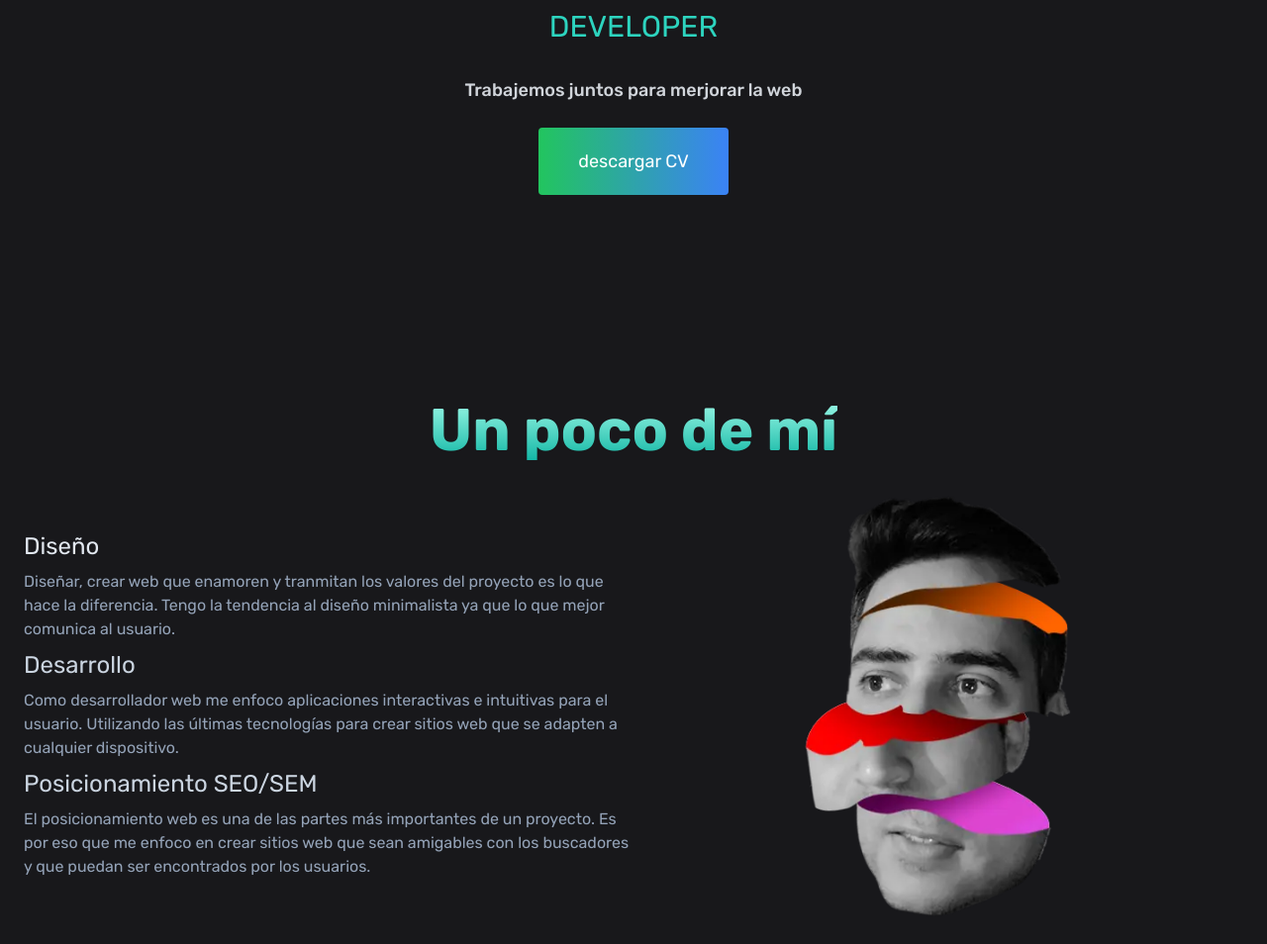
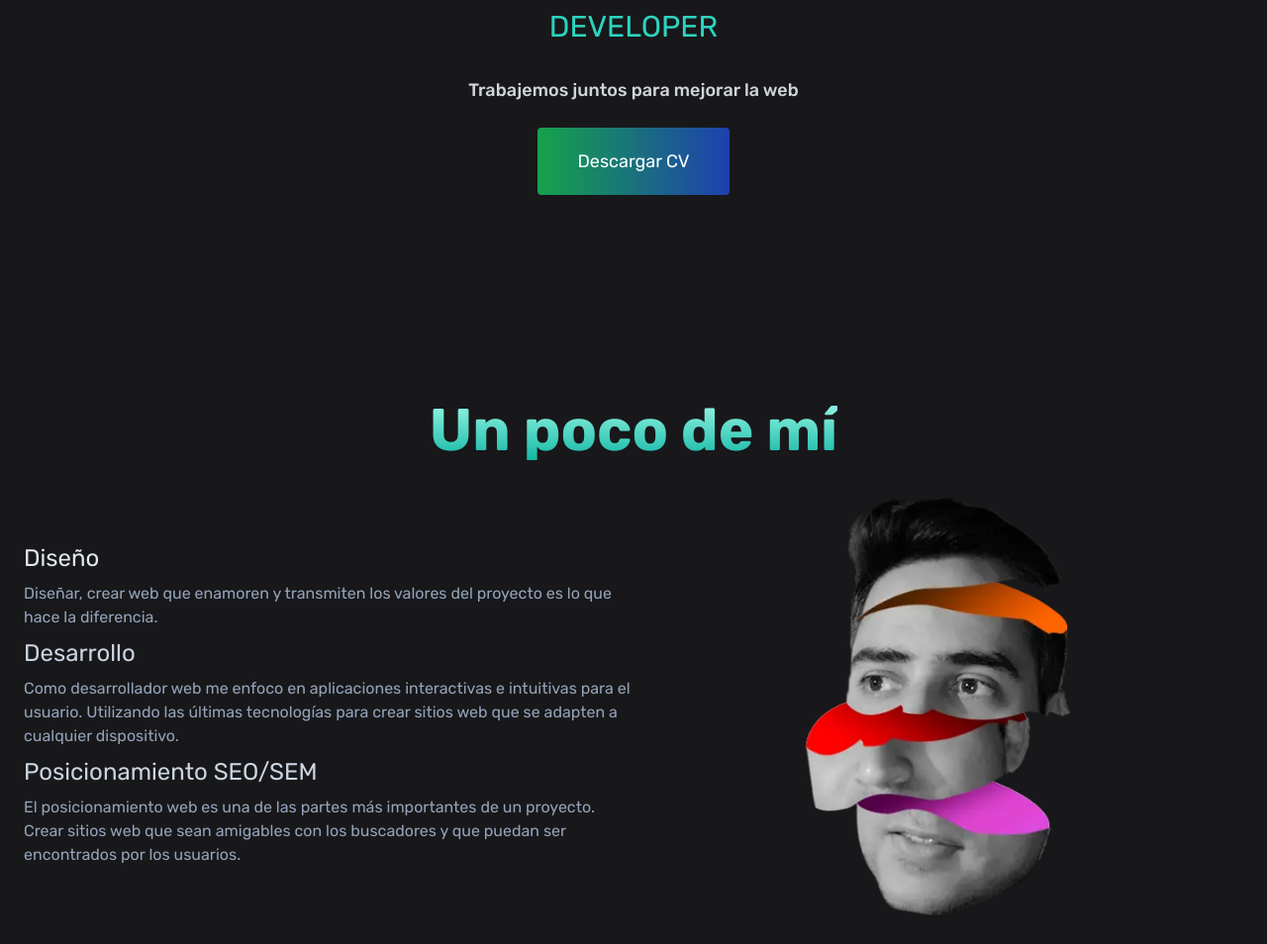
Before and after one commit to adelquis-molinari/adelkis-dev, an Astro site: page / in a window 1280 px wide. Shown: the part 243-1197 px from the top of the page at 99% size. Built offline with nearby package versions, Linux system fonts and the light colour scheme; Astro itself is replaced by a stand-in of ours.

Commit message:
correction of texts and font size

```diff
--- a/src/components/About.astro
+++ b/src/components/About.astro
@@ -13,22 +13,20 @@
       <article class="md:7/12 lg:w-6/12">
         <h3 class="text-2xl text-slate-200 py-2">Diseño</h3>
         <p class="text-slate-400">
-          Diseñar, crear web que enamoren y tranmitan los valores del proyecto
-          es lo que hace la diferencia. Tengo la tendencia al diseño minimalista
-          ya que lo que mejor comunica al usuario.
+          Diseñar, crear web que enamoren y transmiten los valores del proyecto
+          es lo que hace la diferencia.
         </p>
         <h3 class="text-2xl text-slate-300 py-2">Desarrollo</h3>
         <p class="text-slate-400">
-          Como desarrollador web me enfoco aplicaciones interactivas e
+          Como desarrollador web me enfoco en aplicaciones interactivas e
           intuitivas para el usuario. Utilizando las últimas tecnologías para
           crear sitios web que se adapten a cualquier dispositivo.
         </p>
         <h3 class="text-2xl text-slate-300 py-2">Posicionamiento SEO/SEM</h3>
         <p class="text-slate-400">
           El posicionamiento web es una de las partes más importantes de un
-          proyecto. Es por eso que me enfoco en crear sitios web que sean
-          amigables con los buscadores y que puedan ser encontrados por los
-          usuarios.
+          proyecto. Crear sitios web que sean amigables con los buscadores y que
+          puedan ser encontrados por los usuarios.
         </p>
       </article>
       <div class="md:5/12 lg:w-5/12 hidden md:flex">
--- a/src/components/BtnDownloadcv.astro
+++ b/src/components/BtnDownloadcv.astro
@@ -1,5 +1,5 @@
 <a
-  class="px-10 py-5 mt-3 bg-gradient-to-r hover:from-green-500 hover:to-blue-500 from-green-600 to-blue-800 rounded text-lg text-white transition-colors duration-500"
+  class="px-10 py-5 mt-3 bg-gradient-to-r from-green-500 to-blue-500 hover:from-green-600 hover:to-blue-800 rounded text-lg text-white transition-colors duration-500"
   href="/molinari-adequis-cv.pdf"
-  download>descargar CV</a
+  download>Descargar CV</a
 >
--- a/src/components/CardProyect.astro
+++ b/src/components/CardProyect.astro
@@ -32,7 +32,7 @@ type Props = {
     >
       {
         tag.map((t) => (
-          <span class="px-2 py-1 rounded ml-2 border border-teal-400 ">
+          <span class="px-2 py-1 rounded ml-2 border border-teal-400 text-xs md:text-base">
             {t}
           </span>
         ))
--- a/src/components/CvSection.astro
+++ b/src/components/CvSection.astro
@@ -1,10 +1,8 @@
 <section class="flex flex-col md:flex-row py-10 justify-around items-center">
-  <p class="text-lg text-slate-300">
-    Te dejo mi cv, gracias por tu atencion.
-  </p>
+  <p class="text-lg text-slate-300">Te dejo mi cv, gracias por tu atencion.</p>
   <a
     class="px-10 py-5 mt-3 bg-gradient-to-r hover:from-green-500 hover:to-blue-500 from-green-600 to-blue-800 rounded text-lg text-white transition-colors duration-500"
     href="/molinari-adequis-cv.pdf"
-    download>descargar CV</a
+    download>Descargar CV</a
   >
 </section>
--- a/src/components/Footer.astro
+++ b/src/components/Footer.astro
@@ -5,7 +5,7 @@ const today = new Date();
 <footer class="w-full py-8">
   <div class="max-w-screen-xl mx-auto px-4">
     <div class="w-max mx-auto text-xl text-gray-400">
-      <h2>Encuentramen por aquí 👇</h2>
+      <h2>Encuentrame por aquí 👇</h2>
     </div>
     <div class="pt-8 flex max-w-xs mx-auto items-center justify-between">
       <a
@@ -72,8 +72,10 @@ const today = new Date();
       <p>
         {today.getFullYear()} || Created by Adelkis<span class="text-teal-400"
           >Dev</span
-        > with <a href="https://astro.build/" target="_blank" class="text-red-500"
-          >Astro</a
+        > with <a
+          href="https://astro.build/"
+          target="_blank"
+          class="text-red-500">Astro</a
         >
       </p>
     </div>
--- a/src/components/Influencers.astro
+++ b/src/components/Influencers.astro
@@ -11,7 +11,7 @@ import { influencers } from "../helpers/data";
   </h2>
   <p class="text-center mb-12 text-xl font-normal text-gray-400">
     Estas son las personas que me han influenciado en mi carrera como
-    desarrollador, a la cual invito a seguir..✨
+    desarrollador, a la cual invitó a seguir..✨
   </p>
   <div class="flex items-center flex-col md:flex-row justify-evenly">
     {influencers.map((influenciador) => <CardInfluencer {...influenciador} />)}
--- a/src/components/hero.astro
+++ b/src/components/hero.astro
@@ -11,14 +11,14 @@
       </h1>
       <p class="text-3xl sm:text-3xl text-teal-400 pb-5">DEVELOPER</p>
       <div class="w-1/3 text-center">
-        <p class="text-lg text-gray-300 font-medium">
-          Trabajemos juntos para merjorar la web
+        <p class="text-base md:text-lg text-gray-300 font-medium">
+          Trabajemos juntos para mejorar la web
         </p>
       </div>
       <a
-        class="px-10 py-5 mt-3 bg-gradient-to-r from-green-500 to-blue-500 hover:from-green-600 hover:to-blue-800 rounded text-lg text-white transition-colors duration-500"
+        class="px-10 py-5 mt-3 bg-gradient-to-r hover:from-green-500 hover:to-blue-500 from-green-600 to-blue-800 rounded text-lg text-white transition-colors duration-500"
         href="/molinari-adequis-cv.pdf"
-        download>descargar CV</a
+        download>Descargar CV</a
       >
     </div>
   </div>
```
Also changed, not shown: src/components/featured-articles.astro (deleted).
